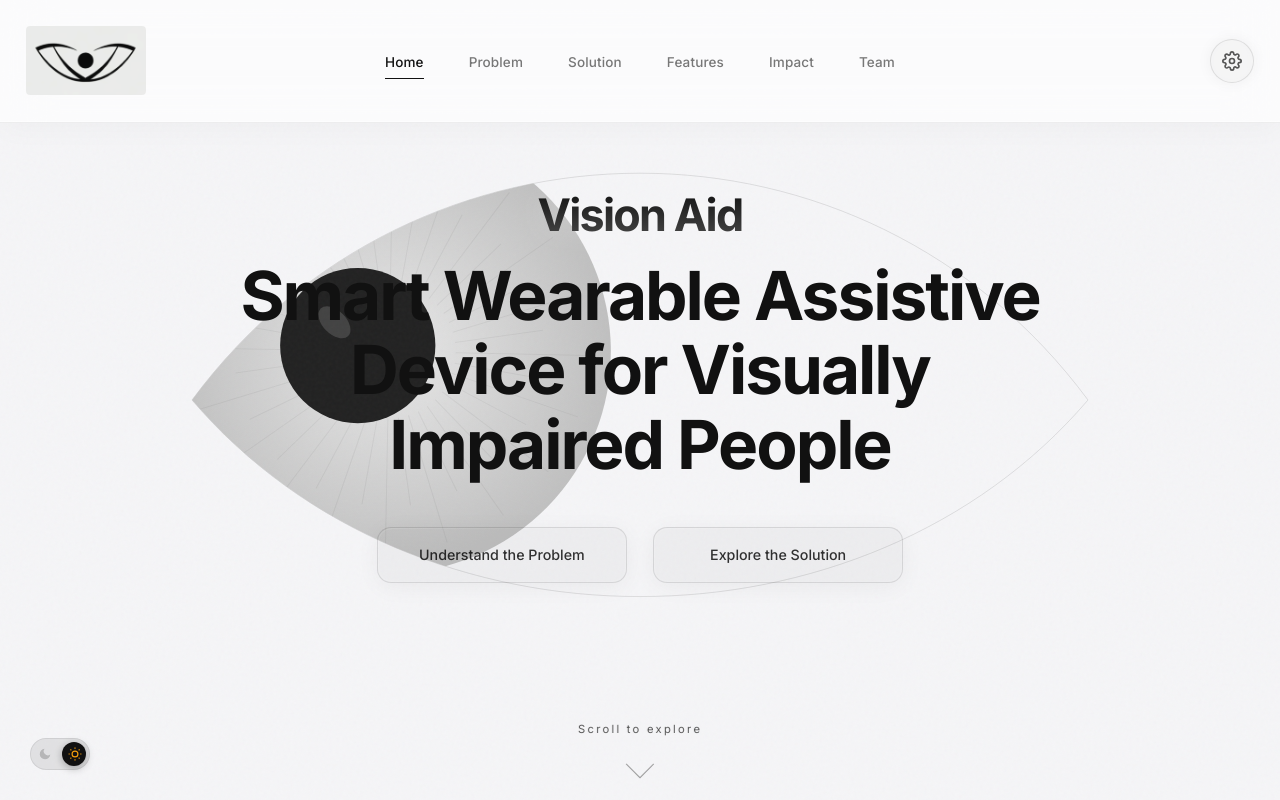
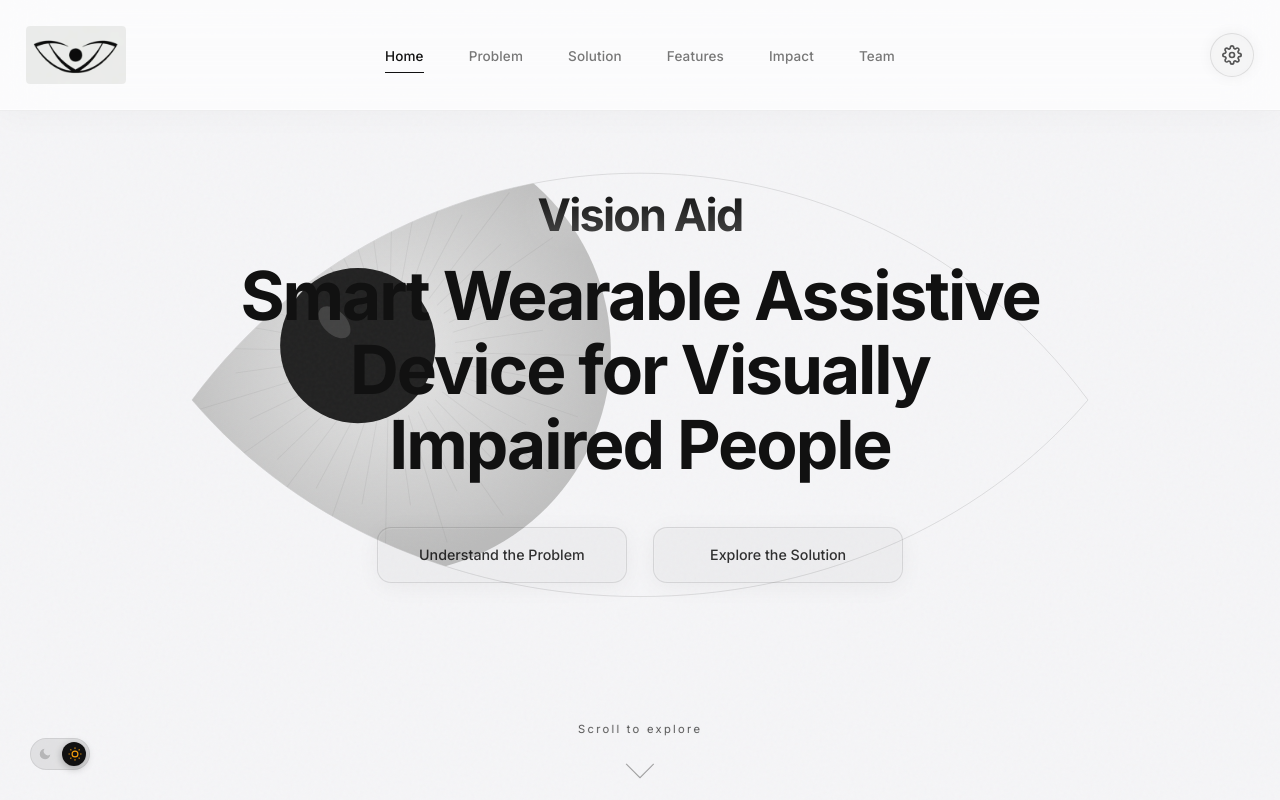
Before and after one commit to entr0py-y/VisionAid, a website: page public/index.html in a window 1280 px wide. Drawn offline with Linux system fonts and the light colour scheme.

Commit message:
Scale logo down to 100px

```diff
--- a/public/style.css
+++ b/public/style.css
@@ -371,10 +371,11 @@ a:hover {
     color: var(--text-primary);
     letter-spacing: -0.01em;
     flex-shrink: 0;
+    overflow: visible; /* Ensure logo isn't clipped */
 }
 
 .logo-icon {
-    width: 120px;
+    width: 100px;
     height: auto;
     object-fit: contain;
     border-radius: 4px;
```
